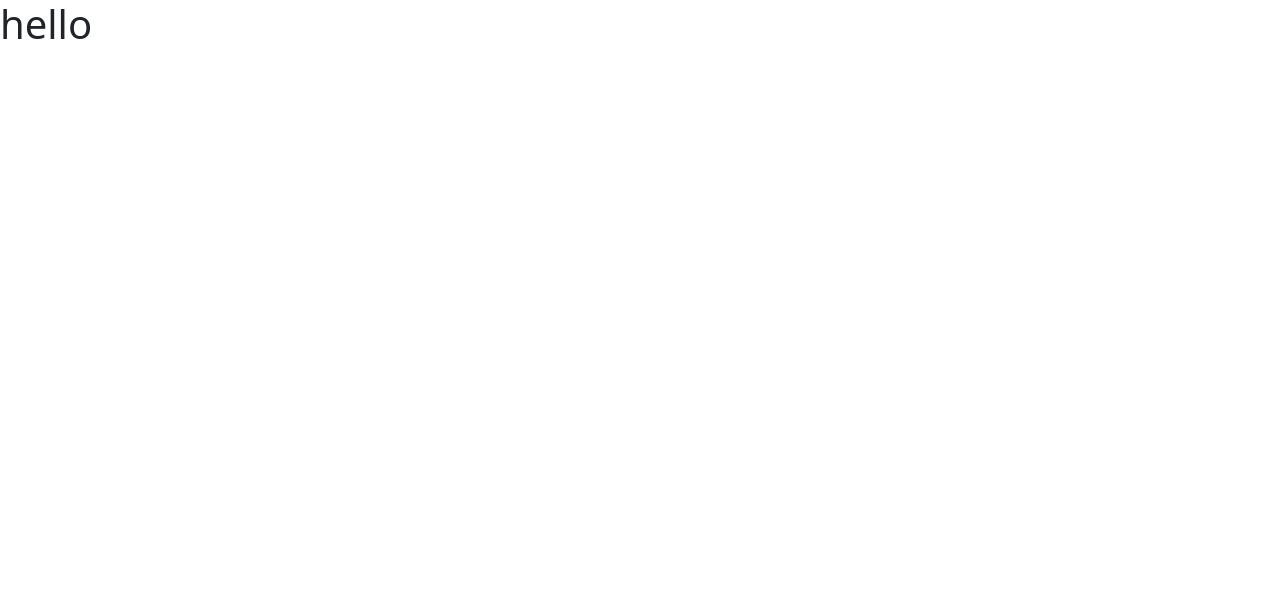
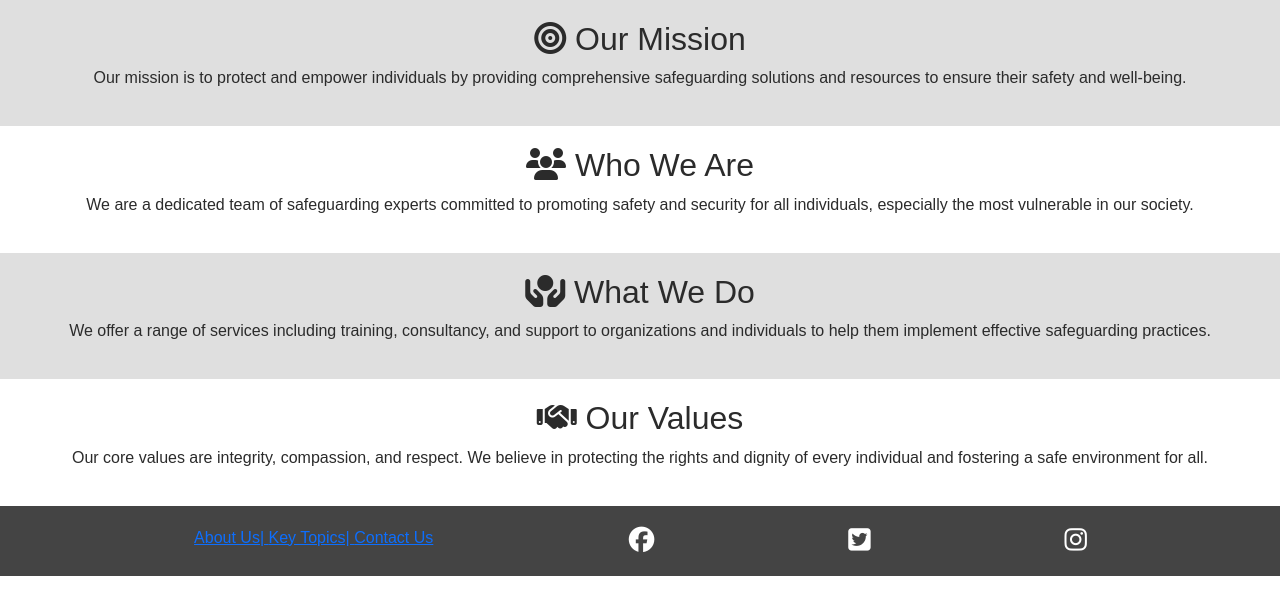
Before and after one commit to AshwiniTembhurne/about-us-page-footer, a plain HTML site: page index.html in a window 1280 px wide. Drawn offline with nearby package versions, Linux system fonts and the light colour scheme.

Commit message:
about page with footer

```diff
--- /dev/null
+++ b/css/styles.css
@@ -0,0 +1,60 @@
+@import url('https://fonts.googleapis.com/css2?family=Lato:wght@300&family=Oswald:wght@200;300;400;500;600;700&display=swap');
+body {
+    font-family: Arial, sans-serif;
+    margin: 0;
+    padding: 0;
+    min-height: 100vh;
+    display: flex;
+    flex-direction: column;
+    /* Generic project styles */
+    color: #3a3a3a;
+    font-family: 'poppin', sans-serif;
+}
+
+.section {
+    padding: 20px;
+    color: #2b2b2b;
+}
+
+.mission {
+    background-color: #DFDFDF; /* gray*/
+    text-align: center;
+}
+
+.who-we-are {
+    background-color: #0000; /* white */
+    text-align: center;
+}
+
+.what-we-do {
+    background-color:#DFDFDF; /* gray */
+    text-align: center;
+}
+
+.our-values {
+    background-color:#0000; /*white */
+    text-align: center;
+}
+
+.contact-us {
+    background-color: #DFDFDF; /* gray */
+    text-align: center;
+}
+
+h2 {
+    margin-top: 0;
+}
+#social-networks {
+    text-align: center;
+    padding: 20px 0;
+    display: flex;
+    justify-content: space-evenly;
+    list-style-type: none;
+    background-color: #444444;
+}
+
+#social-networks i {
+    font-size: 160%;
+    padding: 5%;
+    color:white;
+}
--- a/index.html
+++ b/index.html
@@ -3,11 +3,64 @@
 <head>
     <meta charset="UTF-8">
     <meta name="viewport" content="width=device-width, initial-scale=1.0">
-    <link href="https://cdn.jsdelivr.net/npm/bootstrap@5.0.2/dist/css/bootstrap.min.css" rel="stylesheet" integrity="sha384-EVSTQN3/azprG1Anm3QDgpJLIm9Nao0Yz1ztcQTwFspd3yD65VohhpuuCOmLASjC" crossorigin="anonymous">
-    <script src="https://cdn.jsdelivr.net/npm/bootstrap@5.0.2/dist/js/bootstrap.bundle.min.js" integrity="sha384-MrcW6ZMFYlzcLA8Nl+NtUVF0sA7MsXsP1UyJoMp4YLEuNSfAP+JcXn/tWtIaxVXM" crossorigin="anonymous"></script>
-    <title>About-us</title>
+     <title>About-us</title>
+     <link href="https://cdn.jsdelivr.net/npm/bootstrap@5.0.2/dist/css/bootstrap.min.css" rel="stylesheet" integrity="sha384-EVSTQN3/azprG1Anm3QDgpJLIm9Nao0Yz1ztcQTwFspd3yD65VohhpuuCOmLASjC" crossorigin="anonymous">
+     <link rel="stylesheet" href="css/styles.css">
+     <link rel="stylesheet" href="https://cdnjs.cloudflare.com/ajax/libs/font-awesome/6.5.2/css/all.min.css" integrity="sha512-SnH5WK+bZxgPHs44uWIX+LLJAJ9/2PkPKZ5QiAj6Ta86w+fsb2TkcmfRyVX3pBnMFcV7oQPJkl9QevSCWr3W6A==" crossorigin="anonymous" referrerpolicy="no-referrer"/>
+
 </head>
 <body>
-    <h1>hello</h1>
+    <div class="section mission">
+        <h2><i class="fa-solid fa-bullseye"></i>  Our Mission</h2>
+
+        <p>Our mission is to protect and empower individuals by providing comprehensive safeguarding solutions and resources to ensure their safety and well-being.</p>
+    </div>
+    <div class="section who-we-are">
+        <h2><i class="fa-solid fa-users"></i>  Who We Are</h2>
+        <p>We are a dedicated team of safeguarding experts committed to promoting safety and security for all individuals, especially the most vulnerable in our society.</p>
+    </div>
+    <div class="section what-we-do">
+        <h2><i class="fa-solid fa-hands-holding-circle"></i>  What We Do</h2>
+        <p>We offer a range of services including training, consultancy, and support to organizations and individuals to help them implement effective safeguarding practices.</p>
+    </div>
+    <div class="section our-values">
+        <h2><i class="fa-solid fa-handshake"></i>  Our Values</h2>
+        <p>Our core values are integrity, compassion, and respect. We believe in protecting the rights and dignity of every individual and fostering a safe environment for all.</p>
+    </div>
+    <!--<div class="section contact-us">
+        <h2><i class="fa-solid fa-address-book"></i>  Contact Us</h2>
+        <p>If you have any questions or need assistance, please don't hesitate to contact us. We are here to help you with all your safeguarding needs.</p>
+        <ul>
+            <li><a href="https://www.facebook.com/">Facebook|</a>   <a href="https://www.twitter.com/">Twitter|</a>  <a href="https://www.instagram.com/">Instagram</a></li></li>
+
+        </ul>
+    </div>-->
+    <footer>
+        <ul id="social-networks">
+            <li>
+                <a href=""  target="_blank" rel="noopener">About Us| </a>
+                <a href=""  target="_blank" rel="noopener">  Key Topics|  </a>
+                <a href=""  target="_blank" rel="noopener">  Contact Us</a>
+            </li>
+            <li>
+                <a href="https://www.facebook.com/" target="_blank" rel="noopener"
+                    aria-label="Visit our Facebook page (opens in a new tab)">
+                    <i class="fa-brands fa-facebook"></i>  </a>
+            </li>
+            <li>
+                <a href="https://www.twitter.com/" target="_blank" rel="noopener"
+                    aria-label="Visit our Twitter page (opens in a new tab)">
+                    <i class="fa-brands fa-twitter-square"></i>  </a>
+            </li>
+            <li>
+                <a href="https://www.instagram.com/" target="_blank" rel="noopener"
+                    aria-label="Visit our Instagram page (opens in a new tab)">
+                    <i class="fa-brands fa-instagram"></i> </a>
+            </li>
+        </ul>
+
+    </footer>
+
+
 </body>
 </html>
```
